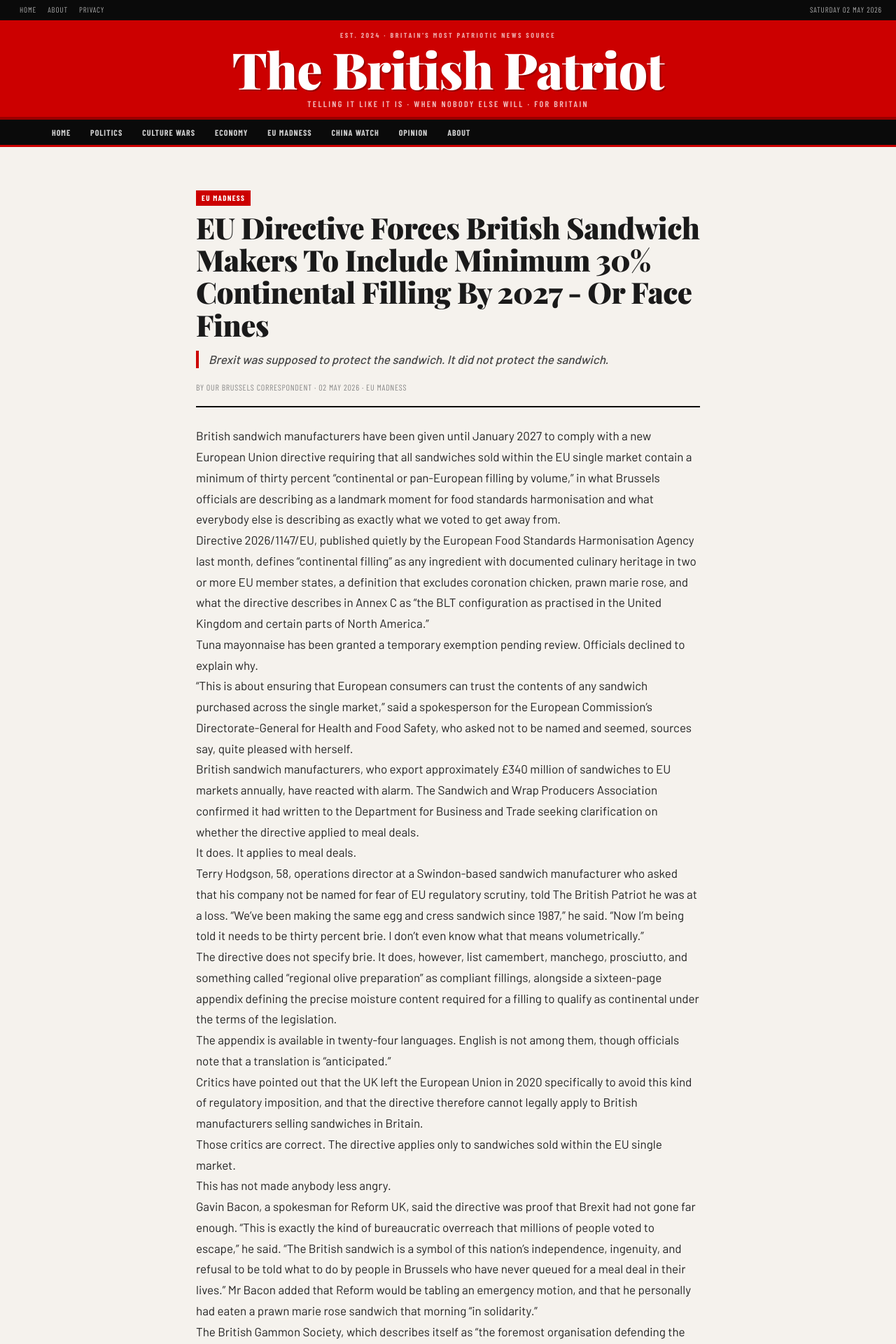
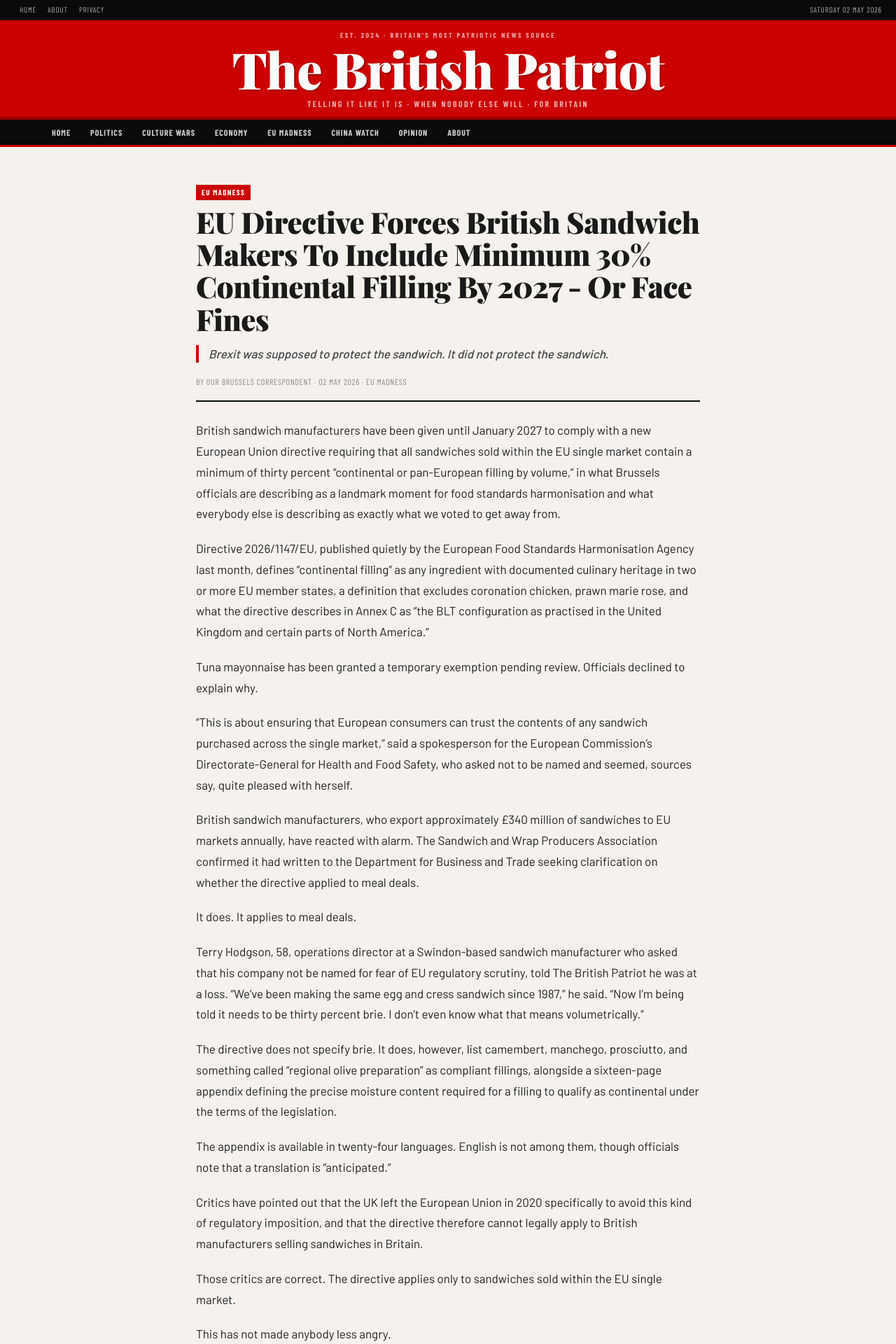
Before and after one commit to matt-palmer999/britishpatriots, a Jekyll site: the page built from _posts/2026-05-02-eu-sandwich-directive.md, in a window 1280 px wide. Shown: the top 1920 px of the page at 70% size. Built offline with Jekyll 4.4.1, drawn with Linux system fonts in a browser that asks for light colours; some web fonts are replaced; some of the changed text lies outside the part shown.

Commit message:
Add files via upload

```diff
--- a/_layouts/post.html
+++ b/_layouts/post.html
@@ -2,25 +2,50 @@
 layout: default
 ---
 <div class="container">
-  <div style="max-width:720px;margin:40px auto;">
+  <div class="article-wrap">
     <span class="label">{{ page.category }}</span>
-    <h2 style="font-family:'Playfair Display',serif;font-weight:900;font-size:clamp(26px,5vw,42px);line-height:1.1;margin-bottom:14px;letter-spacing:-.5px;">{{ page.title }}</h2>
-    <div style="font-size:17px;font-weight:500;font-style:italic;color:#444;line-height:1.5;border-left:4px solid var(--red);padding-left:14px;margin-bottom:18px;">{{ page.standfirst }}</div>
-    <div style="font-family:'Barlow Condensed',sans-serif;font-size:12px;color:var(--mid-grey);text-transform:uppercase;letter-spacing:.06em;padding-bottom:18px;border-bottom:2px solid var(--black);margin-bottom:26px;">
+    <h2 class="post-headline">{{ page.title }}</h2>
+    <div class="post-standfirst">{{ page.standfirst }}</div>
+    <div class="post-meta">
       By {{ page.author | default: "Our Correspondent" }} &middot; {{ page.date | date: "%d %B %Y" }} &middot; {{ page.category }}
     </div>
-    <div style="font-size:17px;line-height:1.75;color:#222;">{{ content }}</div>
+    <div class="post-body">
+      {{ content }}
+    </div>
     {% if page.footnote %}
-    <div style="border-top:2px solid #D0C8BE;margin-top:36px;padding-top:14px;font-family:'Barlow Condensed',sans-serif;font-size:12px;color:var(--mid-grey);font-style:italic;">{{ page.footnote }}</div>
+    <div class="post-footnote">{{ page.footnote }}</div>
     {% endif %}
-    <div style="background:white;border:1px solid #D0C8BE;border-top:3px solid var(--black);padding:20px;margin-top:40px;">
-      <div style="font-family:'Barlow Condensed',sans-serif;font-weight:800;font-size:12px;letter-spacing:.15em;text-transform:uppercase;color:var(--mid-grey);margin-bottom:14px;">More Stories</div>
-      {% for post in site.posts limit:3 %}{% unless post.url == page.url %}
-      <div style="padding:10px 0;border-bottom:1px solid #D0C8BE;">
-        <div style="font-family:'Barlow Condensed',sans-serif;font-size:10px;font-weight:700;letter-spacing:.1em;text-transform:uppercase;color:var(--red);margin-bottom:3px;">{{ post.category }}</div>
-        <a href="{{ post.url }}" style="font-family:'Playfair Display',serif;font-weight:700;font-size:16px;color:var(--black);text-decoration:none;">{{ post.title }}</a>
-      </div>
-      {% endunless %}{% endfor %}
+    <div class="more-stories">
+      <div class="more-stories-label">More Stories</div>
+      {% for post in site.posts limit:4 %}
+        {% unless post.url == page.url %}
+        <div class="more-story-item">
+          <div class="more-story-cat">{{ post.category }}</div>
+          <a href="{{ post.url }}" class="more-story-headline">{{ post.title }}</a>
+        </div>
+        {% endunless %}
+      {% endfor %}
     </div>
   </div>
 </div>
+
+<style>
+.article-wrap{max-width:720px;margin:32px auto;}
+.post-headline{font-family:'Playfair Display',serif;font-weight:900;font-size:clamp(24px,5vw,42px);line-height:1.1;margin-bottom:14px;letter-spacing:-.5px;}
+.post-standfirst{font-size:17px;font-weight:500;font-style:italic;color:#444;line-height:1.5;border-left:4px solid var(--red);padding-left:14px;margin-bottom:18px;}
+.post-meta{font-family:'Barlow Condensed',sans-serif;font-size:12px;color:var(--mid-grey);text-transform:uppercase;letter-spacing:.06em;padding-bottom:18px;border-bottom:2px solid var(--black);margin-bottom:26px;}
+.post-body{font-size:17px;line-height:1.75;color:#222;}
+.post-body p{margin-bottom:20px;}
+.post-footnote{border-top:2px solid #D0C8BE;margin-top:36px;padding-top:14px;font-family:'Barlow Condensed',sans-serif;font-size:12px;color:var(--mid-grey);font-style:italic;line-height:1.6;}
+.more-stories{background:white;border:1px solid #D0C8BE;border-top:3px solid var(--black);padding:20px;margin-top:40px;}
+.more-stories-label{font-family:'Barlow Condensed',sans-serif;font-weight:800;font-size:12px;letter-spacing:.15em;text-transform:uppercase;color:var(--mid-grey);margin-bottom:14px;}
+.more-story-item{padding:10px 0;border-bottom:1px solid #D0C8BE;}
+.more-story-item:last-child{border-bottom:none;}
+.more-story-cat{font-family:'Barlow Condensed',sans-serif;font-size:10px;font-weight:700;letter-spacing:.1em;text-transform:uppercase;color:var(--red);margin-bottom:3px;}
+.more-story-headline{font-family:'Playfair Display',serif;font-weight:700;font-size:16px;line-height:1.3;color:var(--black);text-decoration:none;}
+@media(max-width:768px){
+  .article-wrap{margin:16px auto;}
+  .post-body{font-size:16px;line-height:1.7;}
+  .post-headline{font-size:26px;}
+}
+</style>
```
Also changed, not shown: _layouts/home.html (+46 -21 lines).
